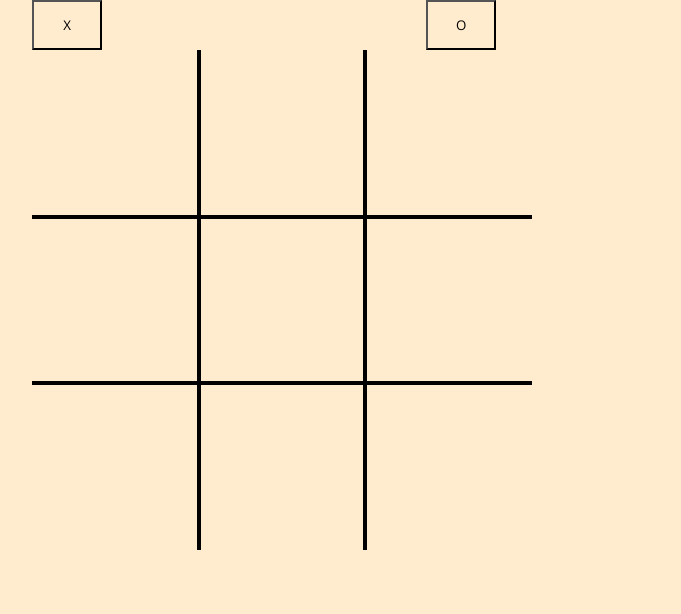
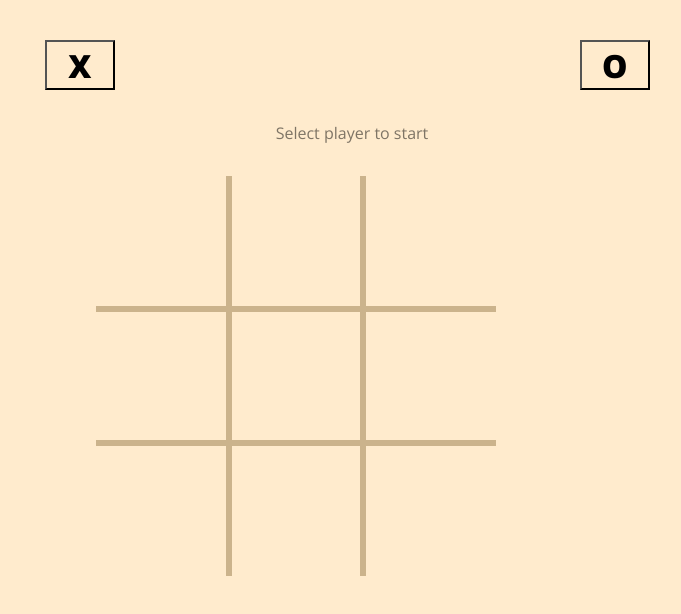
Before and after one commit to diellada/tic-tac-toe, a website: page index.html in a window 1280 px wide. Shown: the whole page, without its empty margins (288-969 px from the left). Drawn offline with nearby package versions, Linux system fonts and the light colour scheme.

Commit message:
improvements

```diff
--- a/game.scss
+++ b/game.scss
@@ -3,20 +3,47 @@
   margin: 0;
   padding: 0;
   box-sizing: border-box;
-  background-color: blanchedalmond;
+  background-color: rgb(255, 235, 205);
+}
+
+body {
+  padding: 5vh 20vw;
+}
+
+button {
+  width: 70px;
+  height: 50px;
+  outline: none;
+  color: black;
+  font-weight: bold;
+  font-size: 2rem;
+
+  &:first-of-type {
+    margin-left: 10%;
+  }
+
+  &:nth-of-type(2) {
+    margin-left: 60%;
+  }
+}
+
+p {
+  text-align: center;
+  padding: 4vh 0;
+  opacity: 0.5;
 }
 
 #grid-container {
   display: grid;
   grid-template-columns: 1fr 1fr 1fr;
   grid-template-rows: 1fr 1fr 1fr;
-  margin-left: 25vw;
-  width: 500px;
-  height: 500px;
+  width: 400px;
+  height: 400px;
+  margin: 0 10vw;
 }
 
 .grid-box {
-  border: 2px solid black;
+  border: 3px solid rgba(190, 164, 124, 0.788);
   height: 100%;
   width: 100%;
   font-size: 100px;
@@ -40,9 +67,3 @@
 .bottom {
   border-bottom: none;
 }
-
-button {
-  width: 70px;
-  height: 50px;
-  margin-left: 25vw;
-}
--- a/index.html
+++ b/index.html
@@ -13,6 +13,7 @@
 <body>
   <button value="X">X</button>
   <button value="O">O</button>
+  <p>Select player to start</p>
   <div id="grid-container">
     <div class="grid-box top left" value = "0"></div>
     <div class="grid-box top"> </div>
--- a/main.js
+++ b/main.js
@@ -16,7 +16,7 @@ const onButtonClick = (event) => {
   currentSymbol = event.target.value;
   firstSymbol = event.target.value;
   // console.log(firstSymbol);
-  // Remove symbole select event listener
+  // Remove symbol select event listener
   // playerButtons.forEach( () => {
     // playerButtons.removeEventListener("click", event, false);
   // })
```
Also changed, not shown: game.css, 1 other file.
